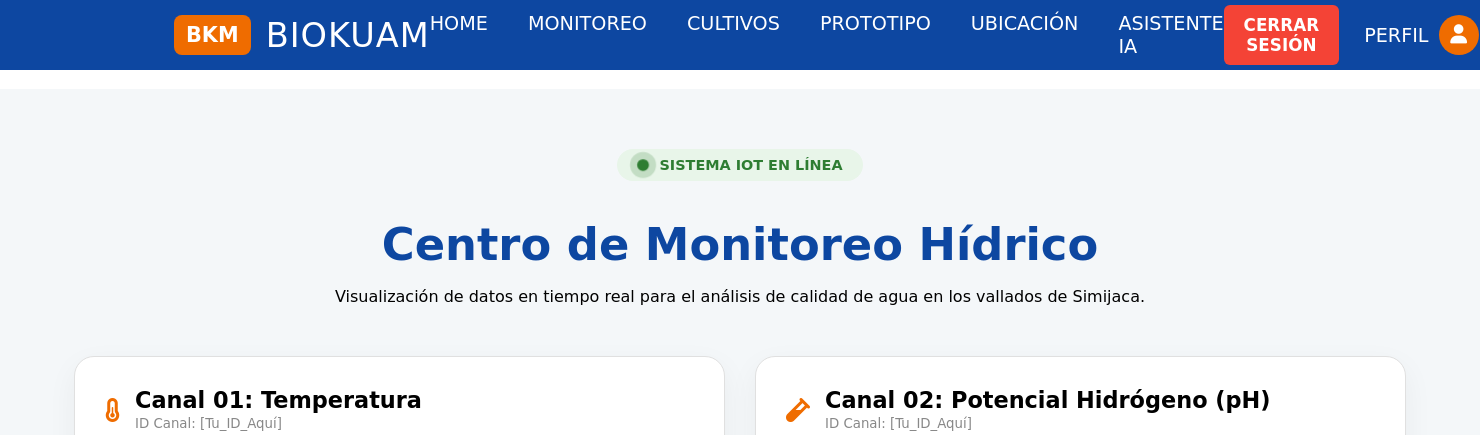
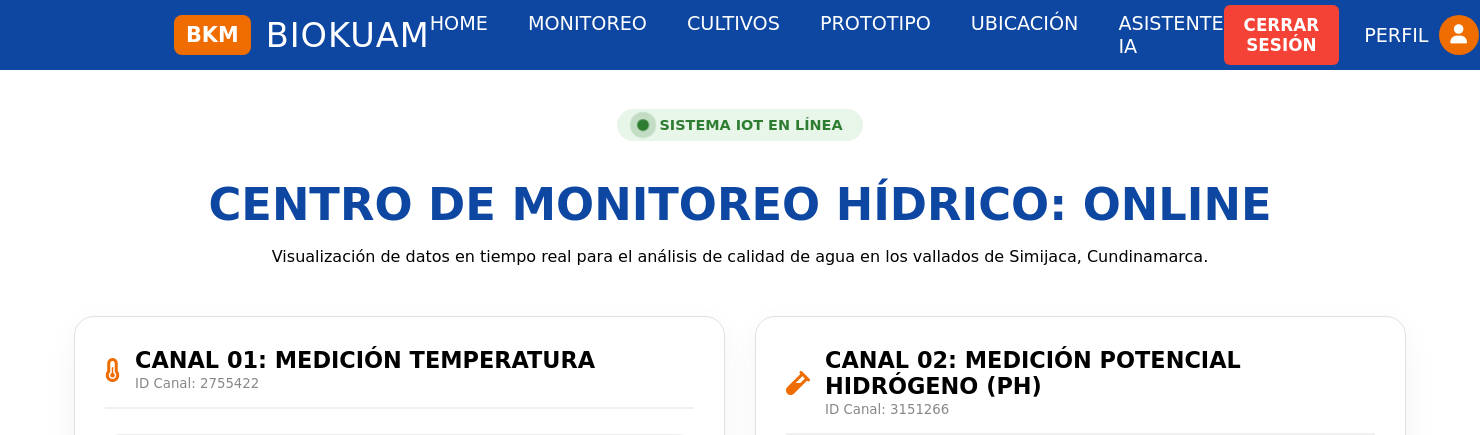
Before and after one commit to Jarodriguez83/BIOKUAM_DESARROLLO_SOFTWARE_VERSION0.1, a FastAPI app: page /monitoreo in a window 1480 px wide. Shown: the top 435 px of the page. Run offline with FastAPI, Linux system fonts and the light colour scheme; some web fonts are replaced.

Commit message:
MONITOREO

```diff
--- a/templates/monitoreo.html
+++ b/templates/monitoreo.html
@@ -3,7 +3,7 @@
 <head>
     <meta charset="UTF-8">
     <meta name="viewport" content="width=device-width, initial-scale=1.0">
-    <title>BIOKUAM - SERVICIO WEB</title>
+    <title>MONITOREO ONLINE | BIOKUAM</title>
 
 </head>
 <header>
@@ -13,8 +13,8 @@
    <br>
     <style>
     .seccion-monitoreo {
-        padding: 60px 5%;
-        background-color: #f4f7f9;
+        padding: 20px 5%;
+        background-color: white;
         min-height: 100vh;
     }
 
@@ -86,11 +86,13 @@
     }
 
     .visualizacion-iot {
-        background: #fafafa;
+        background: white;
         border-radius: 15px;
         overflow: hidden;
         border: 1px solid #eee;
         margin-bottom: 20px;
+        justify-content: center;
+
     }
 
     /* Contenedor responsivo para iFrames de ThingSpeak */
@@ -99,6 +101,7 @@
         width: 100%;
         height: 260px;
         margin-bottom: 15px;
+        justify-content: center;
     }
 
     .grafico-iot iframe {
@@ -137,6 +140,12 @@
         .contenedor-canales { grid-template-columns: 1fr; }
         .detalles-tecnicos { grid-template-columns: 1fr; }
     }
+
+    #table-temperatura{
+        justify-content: center;
+        margin-left: 5.5rem;
+        margin-top: 2rem;
+    }
 </style>
 
 <section class="seccion-monitoreo">
@@ -145,8 +154,8 @@
         <div class="estado-conexion">
             <span class="punto-latente"></span> SISTEMA IOT EN LÍNEA
         </div>
-        <h1>Centro de Monitoreo Hídrico</h1>
-        <p>Visualización de datos en tiempo real para el análisis de calidad de agua en los vallados de Simijaca.</p>
+        <h1>CENTRO DE MONITOREO HÍDRICO: ONLINE</h1>
+        <p>Visualización de datos en tiempo real para el análisis de calidad de agua en los vallados de Simijaca, Cundinamarca.</p>
     </div>
 
     <div class="contenedor-canales">
@@ -155,25 +164,25 @@
             <div class="titulo-canal">
                 <i class="fas fa-thermometer-half"></i>
                 <div>
-                    <h2 style="margin:0; font-size: 1.4rem;">Canal 01: Temperatura</h2>
-                    <small style="color: #888;">ID Canal: [Tu_ID_Aquí]</small>
+                    <h2 style="margin:0; font-size: 1.4rem;">CANAL 01: MEDICIÓN TEMPERATURA</h2>
+                    <small style="color: #888;">ID Canal: 2755422</small>
                 </div>
             </div>
 
             <div class="visualizacion-iot">
-                <div class="grafico-iot">
-                    <iframe src="https://thingspeak.com/channels/TU_ID/charts/1?bgcolor=%23ffffff&color=%23d62020&dynamic=true&results=60&type=line&update=15"></iframe>
+                <div class="grafico-iot" id="table-temperatura">
+                    <iframe width="250" height="260" style="border: 0px solid #cccccc;" src="https://thingspeak.com/channels/2755422/charts/1?bgcolor=%23ffffff&color=%23d62020&dynamic=true&results=60&type=line&xaxis=TIEMPO&yaxis=TEMPERATURA"></iframe>
                 </div>
             </div>
 
             <div class="detalles-tecnicos">
                 <div class="dato-card">
-                    <span>Sensor</span>
+                    <span>SENSOR</span>
                     <strong>DS18B20</strong>
                 </div>
                 <div class="dato-card">
-                    <span>Unidad</span>
-                    <strong>Grados Celsius (°C)</strong>
+                    <span>UNIDAD</span>
+                    <strong>GRADOS CELSIUS (°C)</strong>
                 </div>
             </div>
             <p style="font-size: 0.9rem; color: #555; margin-top: 20px;">
@@ -185,14 +194,14 @@
             <div class="titulo-canal">
                 <i class="fas fa-vial"></i>
                 <div>
-                    <h2 style="margin:0; font-size: 1.4rem;">Canal 02: Potencial Hidrógeno (pH)</h2>
-                    <small style="color: #888;">ID Canal: [Tu_ID_Aquí]</small>
+                    <h2 style="margin:0; font-size: 1.4rem;">CANAL 02: MEDICIÓN POTENCIAL HIDRÓGENO (PH)</h2>
+                    <small style="color: #888;">ID Canal: 3151266</small>
                 </div>
             </div>
 
             <div class="visualizacion-iot">
-                <div class="grafico-iot">
-                    <iframe src="https://thingspeak.com/channels/TU_ID/charts/2?bgcolor=%23ffffff&color=%230D47A1&dynamic=true&results=60&type=line&update=15"></iframe>
+                <div class="grafico-iot" id="table-temperatura">
+                    <iframe width="450" height="260" src="https://thingspeak.com/channels/3151266/charts/1?bgcolor=%23ffffff&color=%23d62020&dynamic=true&results=60&type=line&xaxis=TIEMPO&yaxis=PH"></iframe>
                 </div>
             </div>
 
@@ -216,7 +225,7 @@
     <div style="max-width: 1400px; margin: 40px auto 0; background: #0D47A1; color: white; padding: 30px; border-radius: 20px; display: flex; align-items: center; gap: 20px;">
         <i class="fas fa-info-circle fa-2x" style="color: #EF6C00;"></i>
         <p style="margin:0; font-size: 1rem; line-height: 1.5;">
-            <strong>Nota de Transmisión:</strong> Los datos se actualizan automáticamente cada 15 segundos gracias al protocolo HTTP/MQTT enviado desde el módulo ESP8266 a los servidores de ThingSpeak. Si no visualiza las gráficas, verifique la conexión a internet de su dispositivo.
+            <strong>NOTA IMPORTANTE:</strong> Los datos se actualizan automáticamente cada 15 segundos gracias al protocolo HTTP/MQTT enviado desde el módulo ESP8266 a los servidores de ThingSpeak. Si no visualiza las gráficas, verifique la conexión a internet de su dispositivo.
         </p>
     </div>
 
```
